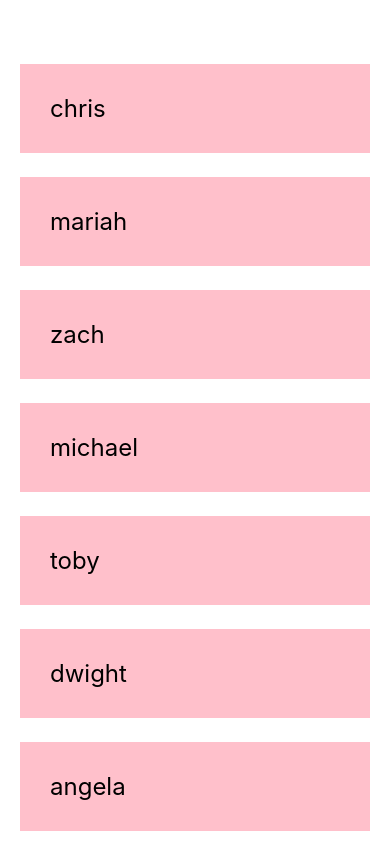
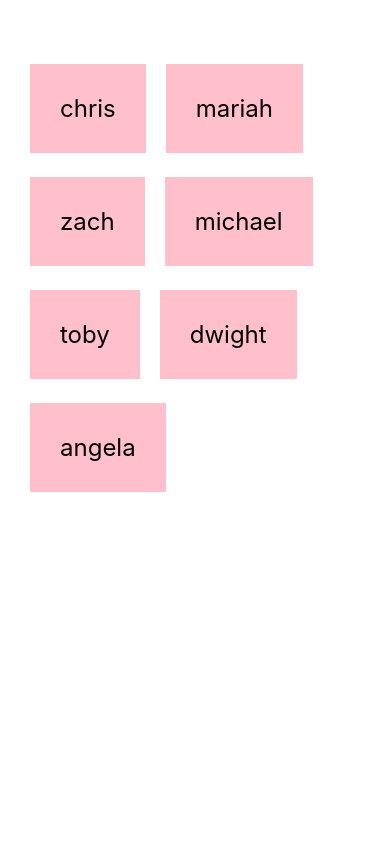
Before and after one commit to ChrisNosowsky/react-native-example-project, a React Native app: screen / in a window 390 px wide. Built offline with nearby package versions, Linux system fonts and the light colour scheme.

Commit message:
finished lesson

```diff
--- a/App.js
+++ b/App.js
@@ -1,30 +1,38 @@
 import { StatusBar } from 'expo-status-bar';
 import React, { useState } from 'react';
-import { StyleSheet, Text, View, ScrollView } from 'react-native';
+import { StyleSheet, Text, View, FlatList } from 'react-native';
 
 export default function App() {
 
   const [people, setPeople] = useState([
-    { name: 'chris', key: '1' },
-    { name: 'mariah', key: '2' },
-    { name: 'zach', key: '3' },
-    { name: 'michael', key: '4' },
-    { name: 'toby', key: '5' },
-    { name: 'dwight', key: '6' },
-    { name: 'angela', key: '7' },
+    { name: 'chris', id: '1' },
+    { name: 'mariah', id: '2' },
+    { name: 'zach', id: '3' },
+    { name: 'michael', id: '4' },
+    { name: 'toby', id: '5' },
+    { name: 'dwight', id: '6' },
+    { name: 'angela', id: '7' },
 
   ])
 
   return (
     <View style={styles.container}>
+      <FlatList
+        numColumns = {2}
+        keyExtractor = {(person) => person.id}
+        data={people}
+        renderItem = {({ item }) => (
+          <Text style={styles.peep}>{item.name}</Text>
+        )}
+      />
 
-      <ScrollView>
+      {/* <ScrollView>
         { people.map(person => (
-          <View key={person.key}>
+          <View id={person.id}>
               <Text style={styles.peep}>{person.name}</Text>
           </View>
         ))}
-      </ScrollView>
+      </ScrollView> */}
     </View>
   );
 }
@@ -40,6 +48,7 @@ const styles = StyleSheet.create({
     marginTop: 24,
     padding: 30,
     backgroundColor: 'pink',
-    fontSize: 24
+    fontSize: 24,
+    marginHorizontal: 10,
   }
 });
```
